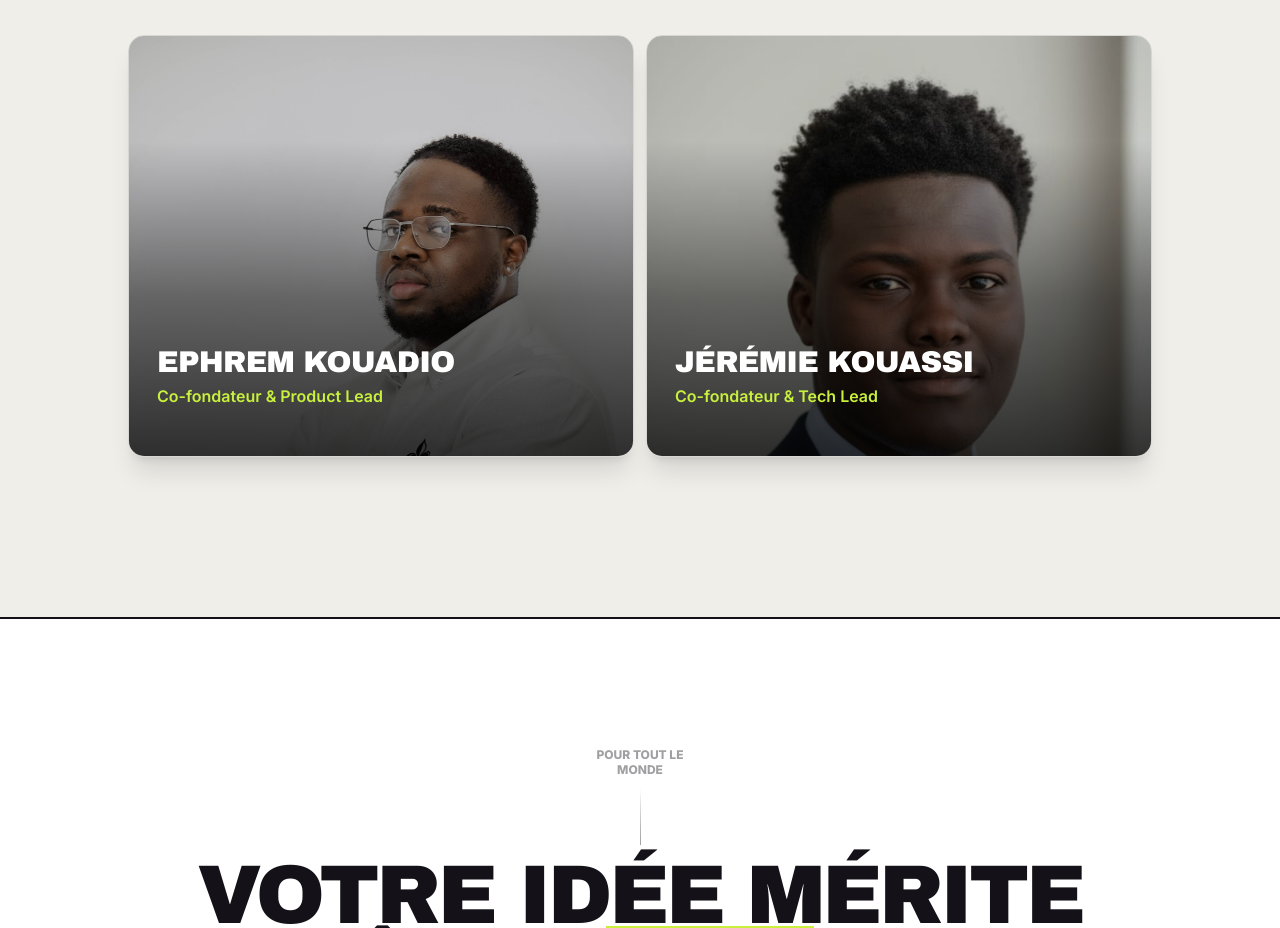
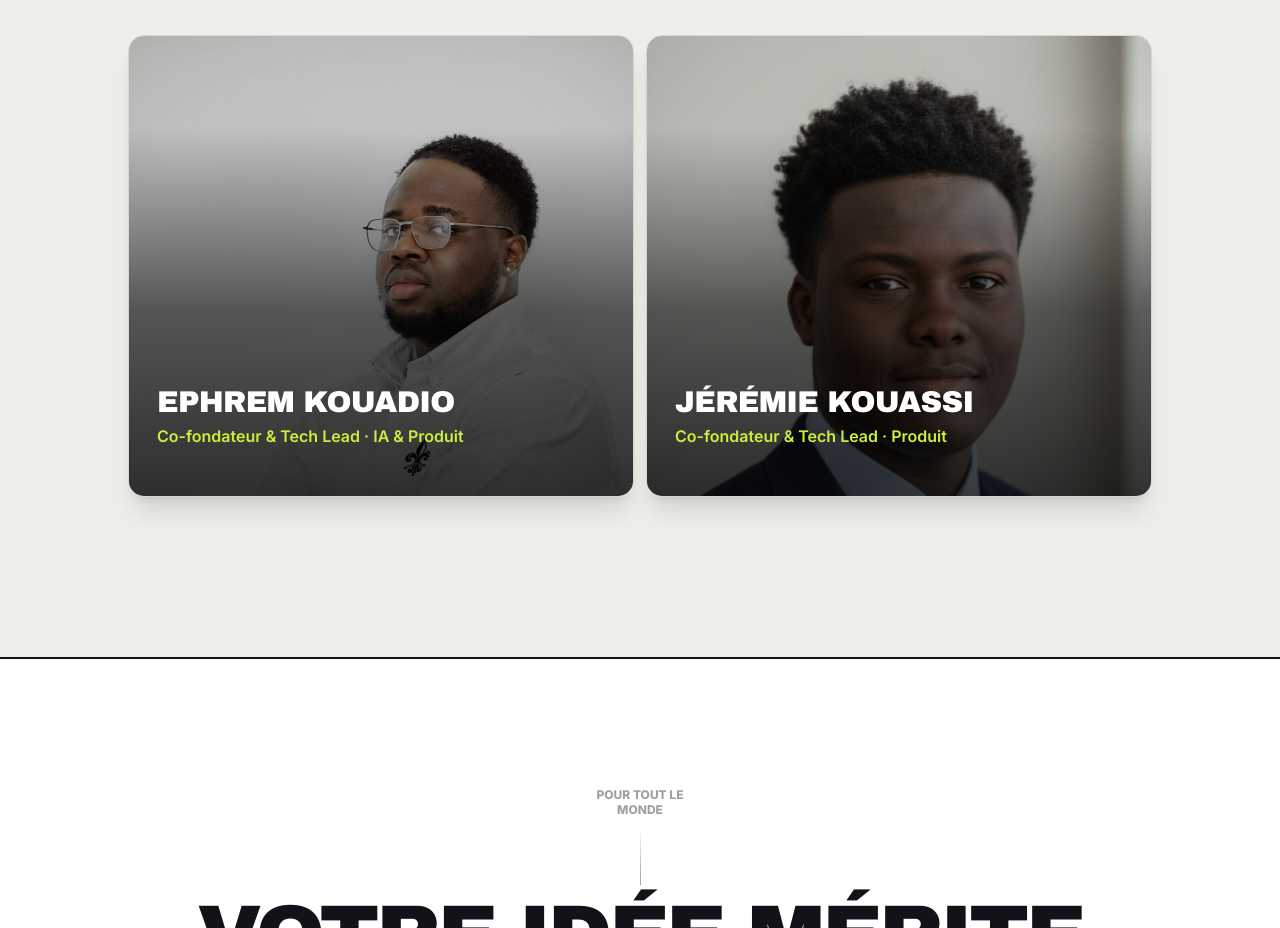
Before and after one commit to ephremkouadio2003-prog/codexworld, a Next.js app: page / in a window 1280 px wide. Shown: the part 5000-5928 px from the top of the page. Built offline with nearby package versions, Linux system fonts and the light colour scheme; a web font is replaced by a local one.

Commit message:
feat: mise à jour des expertises des fondateurs (tech, IA, marketing, automatisation)

```diff
--- a/components/ui/tailwind-image-accordion.tsx
+++ b/components/ui/tailwind-image-accordion.tsx
@@ -17,17 +17,39 @@ export const defaultItems: AccordionItem[] = [
     id: "1",
     url: "/img/ephrem-kouadio.jpg",
     title: "Ephrem Kouadio",
-    description: "Co-fondateur & Product Lead",
+    description: "Co-fondateur & Tech Lead · IA & Produit",
     quote: "Accompagner chaque vision de l'idée initiale jusqu'à un produit livré avec exigence et finesse.",
-    tags: ["Produit", "Design UI/UX", "Stratégie", "Web & Mobile"],
+    tags: [
+      "Architecture",
+      "Fullstack",
+      "Next.js",
+      "Performance Cloud",
+      "Marketing",
+      "IA",
+      "Automatisation",
+      "Communication",
+      "Produit",
+      "Design UI/UX",
+      "Stratégie",
+      "Web & Mobile",
+    ],
   },
   {
     id: "2",
     url: "/img/jeremie-kouassi.jpg",
     title: "Jérémie Kouassi",
-    description: "Co-fondateur & Tech Lead",
+    description: "Co-fondateur & Tech Lead · Produit",
     quote: "Bâtir des architectures robustes, ultra-performantes et pensées pour durer et scaler.",
-    tags: ["Architecture", "Fullstack", "Next.js", "Performance Cloud"],
+    tags: [
+      "Architecture",
+      "Fullstack",
+      "Next.js",
+      "Performance Cloud",
+      "Produit",
+      "Design UI/UX",
+      "Stratégie",
+      "Web & Mobile",
+    ],
   },
 ];
 
@@ -73,7 +95,7 @@ export function TailwindImageAccordion({
           >
             {/* Dark gradient overlay for readable text */}
             <div
-              className={`absolute inset-x-0 bottom-0 h-3/4 bg-gradient-to-t from-black/95 via-black/60 to-transparent z-10 transition-opacity duration-300 ${
+              className={`absolute inset-x-0 bottom-0 h-4/5 bg-gradient-to-t from-black/95 via-black/70 to-transparent z-10 transition-opacity duration-300 ${
                 isHovered ? "opacity-100" : "opacity-80"
               }`}
             />
@@ -112,7 +134,7 @@ export function TailwindImageAccordion({
                 <div
                   className={`flex flex-wrap gap-1.5 mt-3 transition-all duration-400 ${
                     isHovered
-                      ? "opacity-100 max-h-12 translate-y-0"
+                      ? "opacity-100 max-h-48 translate-y-0"
                       : "opacity-0 max-h-0 translate-y-2 overflow-hidden"
                   }`}
                 >
@@ -130,7 +152,7 @@ export function TailwindImageAccordion({
 
             {/* Founder portrait photo */}
             <Image
-              className={`object-cover object-top h-80 md:h-[420px] w-full transition-transform duration-700 ease-out ${
+              className={`object-cover object-top h-96 md:h-[460px] w-full transition-transform duration-700 ease-out ${
                 isHovered ? "scale-105" : "scale-100"
               }`}
               src={item.url}
--- a/content/site.ts
+++ b/content/site.ts
@@ -161,21 +161,46 @@ export const founders: {
   quote?: string
   photo?: string
   initials: string
+  tags?: string[]
 }[] = [
   {
     name: "Ephrem Kouadio",
-    role: "Co-fondateur",
-    bio: "Co-fondateur de Codexworld, il accompagne les clients de l'idée jusqu'au produit livré.",
-    quote: "Accompagner chaque projet de l'étincelle initiale jusqu'à un produit livré avec exigence et finesse.",
+    role: "Co-fondateur & Tech Lead · IA & Produit",
+    bio: "Co-fondateur de Codexworld, il pilote l'architecture technique, l'intégration IA, l'automatisation, la communication et le produit.",
+    quote: "Accompagner chaque vision de l'idée initiale jusqu'à un produit livré avec exigence et finesse.",
     photo: "/img/ephrem-kouadio.jpg",
     initials: "EK",
+    tags: [
+      "Architecture",
+      "Fullstack",
+      "Next.js",
+      "Performance Cloud",
+      "Marketing",
+      "IA",
+      "Automatisation",
+      "Communication",
+      "Produit",
+      "Design UI/UX",
+      "Stratégie",
+      "Web & Mobile",
+    ],
   },
   {
     name: "Jérémie Kouassi",
-    role: "Co-fondateur",
-    bio: "Co-fondateur de Codexworld, il veille à ce que chaque projet soit solide, rapide et bien construit.",
+    role: "Co-fondateur & Tech Lead · Produit",
+    bio: "Co-fondateur de Codexworld, il veille à ce que chaque projet soit solide, rapide, parfaitement conçu et taillé pour scaler.",
     quote: "Bâtir des architectures robustes, ultra-performantes et pensées pour durer et scaler.",
     photo: "/img/jeremie-kouassi.jpg",
     initials: "JK",
+    tags: [
+      "Architecture",
+      "Fullstack",
+      "Next.js",
+      "Performance Cloud",
+      "Produit",
+      "Design UI/UX",
+      "Stratégie",
+      "Web & Mobile",
+    ],
   },
 ]
```
